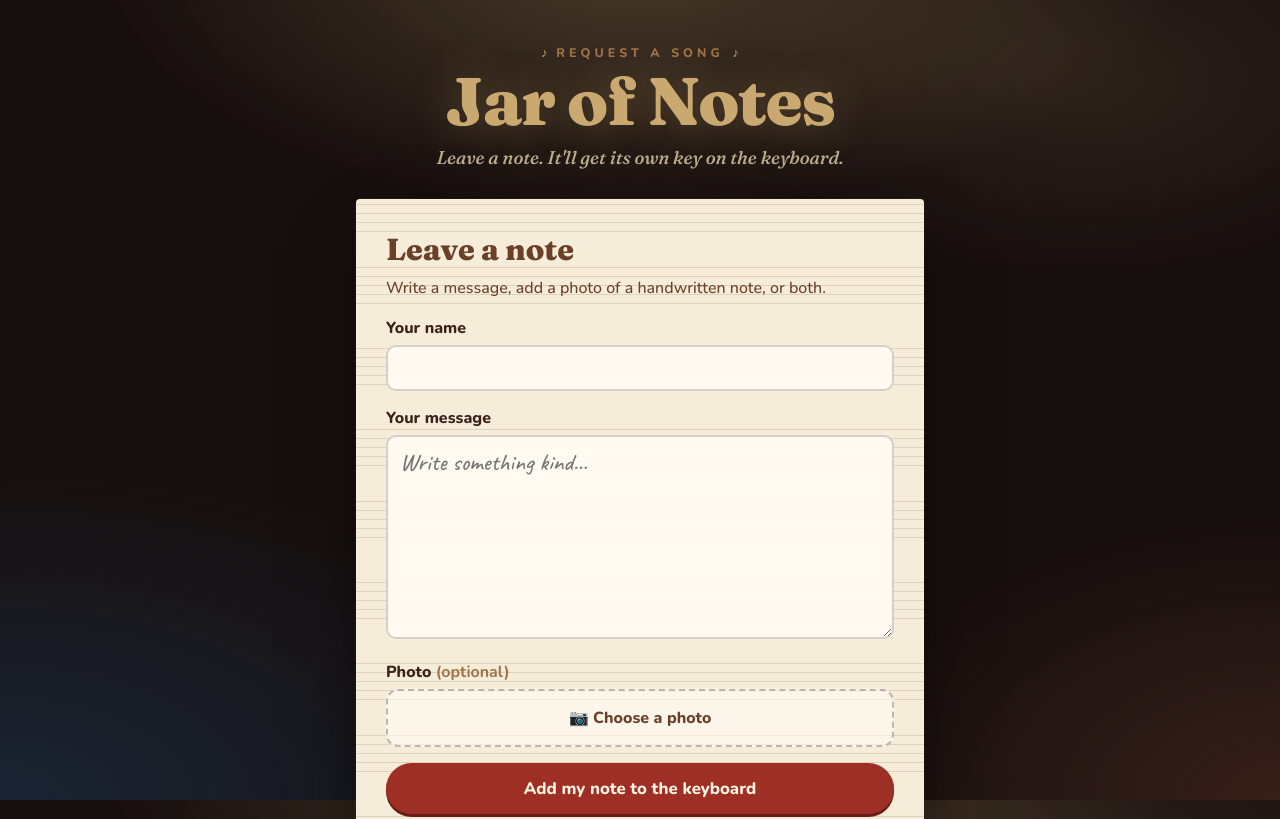
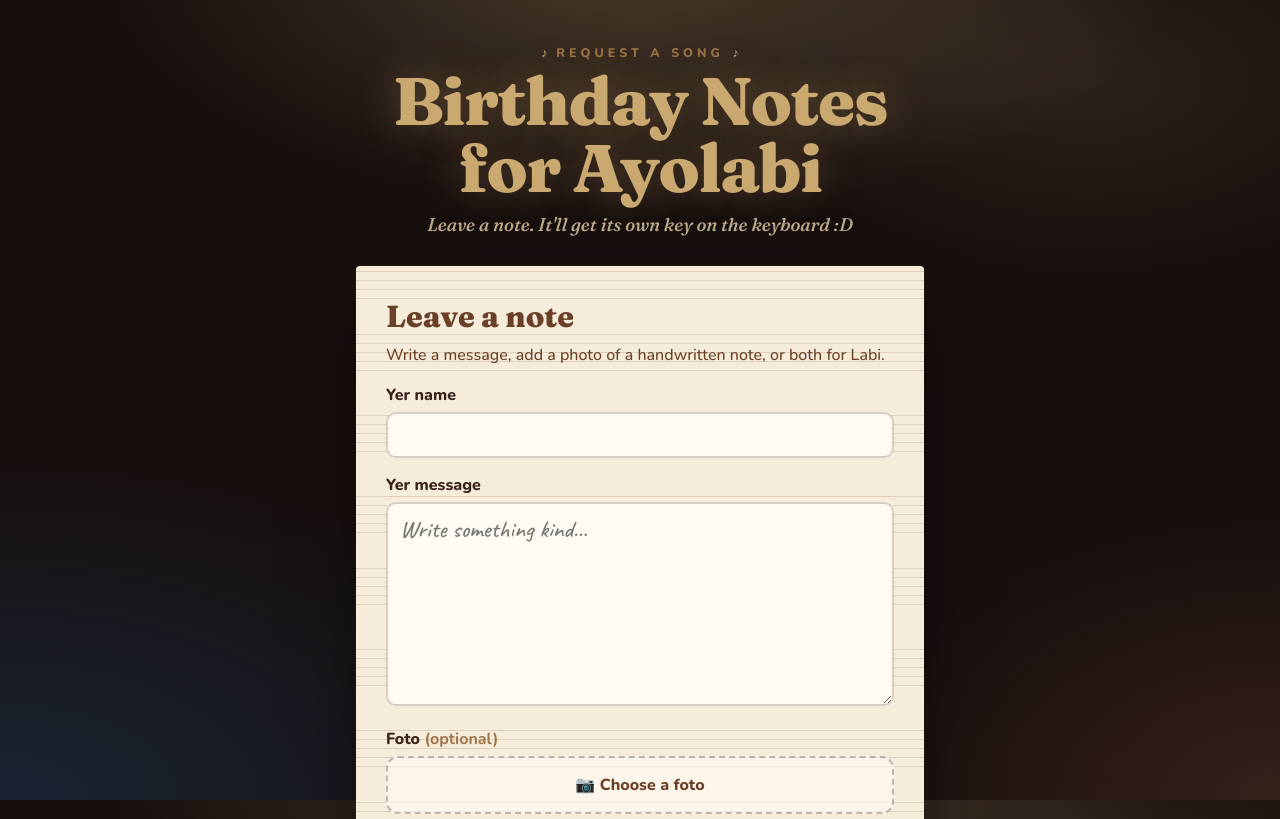
Before and after one commit to Selah-avodah/AyoNotes, a plain HTML site: page add.html in a window 1280 px wide. Shown: the top 819 px of the page. Drawn offline with nearby package versions, Linux system fonts and the light colour scheme.

Commit message:
Updated text

```diff
--- a/add.html
+++ b/add.html
@@ -14,26 +14,26 @@
   <main class="page narrow">
     <header class="header">
       <p class="eyebrow">Request a song</p>
-      <h1 id="title">Jar of Notes</h1>
-      <p class="subtitle">Leave a note. It'll get its own key on the keyboard.</p>
+      <h1 id="title">Birthday notes for Ayolabi</h1>
+      <p class="subtitle">Leave a note. It'll get its own key on the keyboard :D</p>
     </header>
 
     <div class="sheet standalone" id="addRoot">
       <form data-f="form" novalidate>
         <h2 class="sheet-from">Leave a note</h2>
-        <p class="form-intro">Write a message, add a photo of a handwritten note, or both.</p>
+        <p class="form-intro">Write a message, add a photo of a handwritten note, or both for Labi.</p>
 
-        <label class="field"><span>Your name</span>
+        <label class="field"><span>Yer name</span>
           <input data-f="name" type="text" maxlength="60" autocomplete="name" required />
         </label>
-        <label class="field"><span>Your message</span>
+        <label class="field"><span>Yer message</span>
           <textarea data-f="msg" maxlength="2000" rows="6" placeholder="Write something kind…"></textarea>
         </label>
-        <div class="field"><span>Photo <em>(optional)</em></span>
-          <label class="photo-pick" data-f="pick"><input data-f="photo" type="file" accept="image/*" /><span>📷 Choose a photo</span></label>
+        <div class="field"><span>Foto <em>(optional)</em></span>
+          <label class="photo-pick" data-f="pick"><input data-f="photo" type="file" accept="image/*" /><span>📷 Choose a foto</span></label>
           <div class="photo-preview" data-f="preview" hidden>
             <img data-f="previewImg" alt="Selected photo" />
-            <button class="btn ghost" data-f="remove" type="button">Remove photo</button>
+            <button class="btn ghost" data-f="remove" type="button">Remove da foto</button>
           </div>
         </div>
         <p class="form-error" data-f="error" role="alert"></p>
@@ -42,7 +42,7 @@
 
       <div class="done" data-f="done" hidden>
         <div class="done-quaver"><svg viewBox="0 0 24 32" aria-hidden="true"><use href="#quaver"/></svg></div>
-        <h2 class="sheet-from">Your note is on the keyboard!</h2>
+        <h2 class="sheet-from">Your note is on the keyboard! Huzzah!</h2>
         <p data-f="doneMsg"></p>
         <div class="done-actions">
           <button class="btn ghost" data-f="another" type="button">Add another</button>
@@ -51,7 +51,7 @@
       </div>
     </div>
 
-    <p class="setup-warning" id="setupWarning" hidden>The note form isn't connected yet. Add your Supabase details to <code>notes.js</code>.</p>
+    <p class="setup-warning" id="setupWarning" hidden>The note form isn't connected yet. Add your Supabase details to <code>notes.js Gabe musta messed up</code>.</p>
   </main>
 
   <svg width="0" height="0" style="position:absolute" aria-hidden="true">
--- a/notes.js
+++ b/notes.js
@@ -18,7 +18,7 @@
 */
 
 window.JAR_OF_NOTES = {
-  title: "Jar of Notes",
+  title: "Birthday Notes for Ayolabi",
   subtitle: "Happy birthday, Labi! 🎉 - Here's your symphony :)) - AVDH",
 
   // ---- Note form (Supabase → Project Settings → API Keys) ----
```
Also changed, not shown: index.html (+5 -5 lines).
